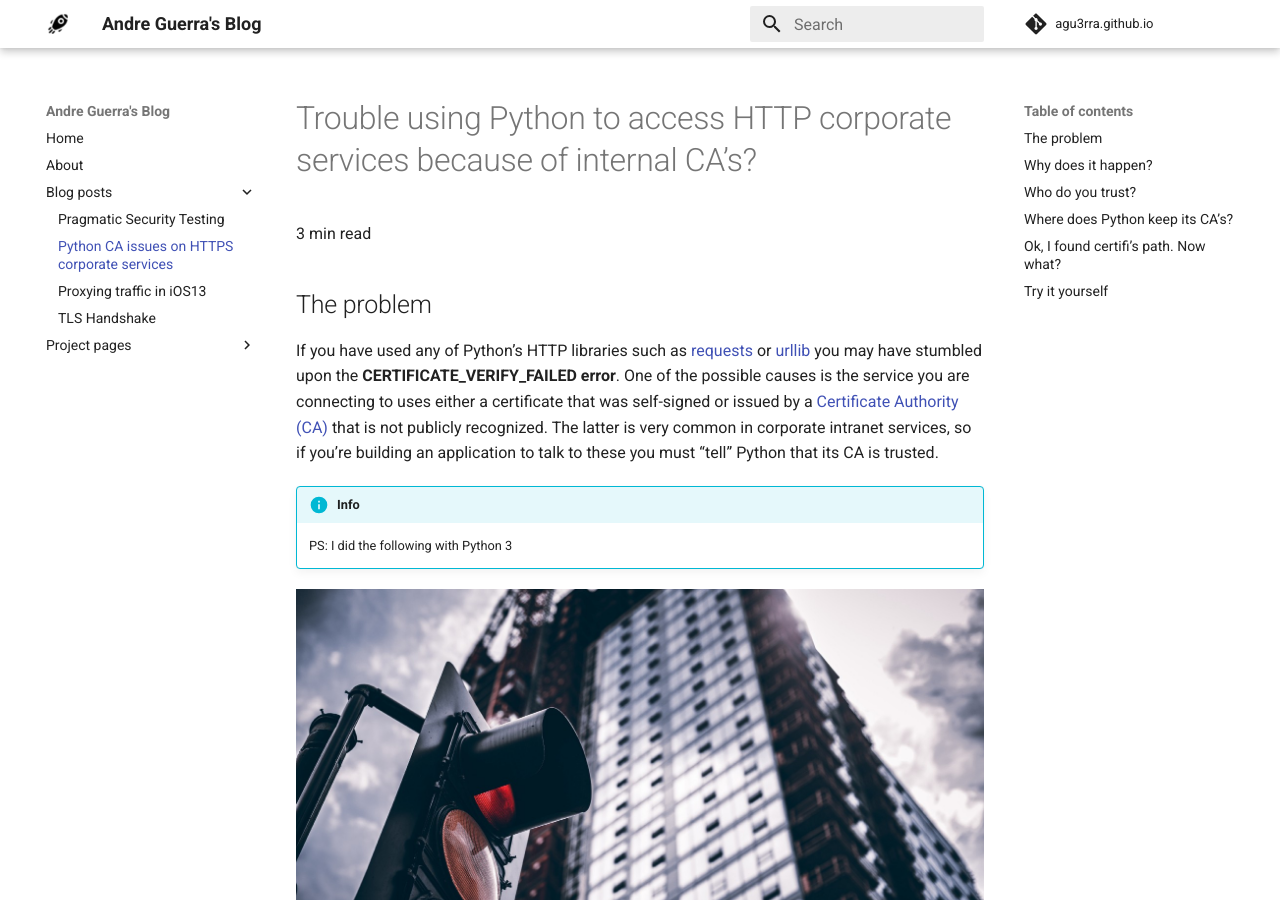
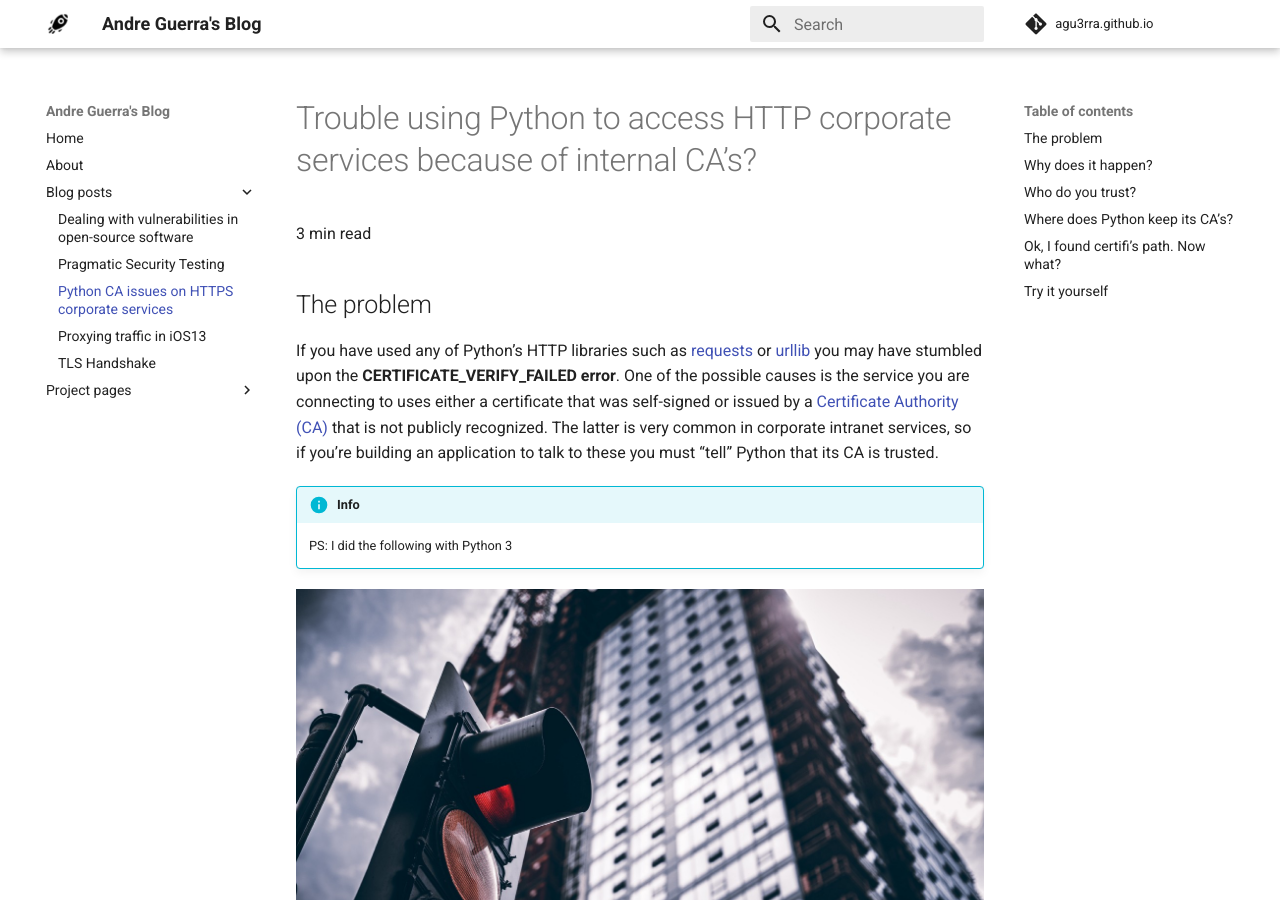
Before and after one commit to agu3rra/agu3rra.github.io, an MkDocs documentation site: the page built from docs/blog/pythonCustomsCAs/article.md, in a window 1280 px wide and 900 px high. Built offline with MkDocs 1.6.1 and Material for MkDocs 9.7.7, drawn with Linux system fonts in a browser that asks for light colours; comment, search, counter and statistics services are not loaded.

Commit message:
menu updated

```diff
--- a/mkdocs.yml
+++ b/mkdocs.yml
@@ -60,6 +60,7 @@ nav:
   - Home: index.md  # put in sequential blog content here
   - About: about.md
   - Blog posts:  # do not put too many categories until you've enough posts
+    - Dealing with vulnerabilities in open-source software: blog/vulnsOSS/article.md
     - Pragmatic Security Testing: blog/pragmaticST/article.md
     - Python CA issues on HTTPS corporate services: blog/pythonCustomsCAs/article.md
     - Proxying traffic in iOS13: blog/proxyIos13/article.md
```
